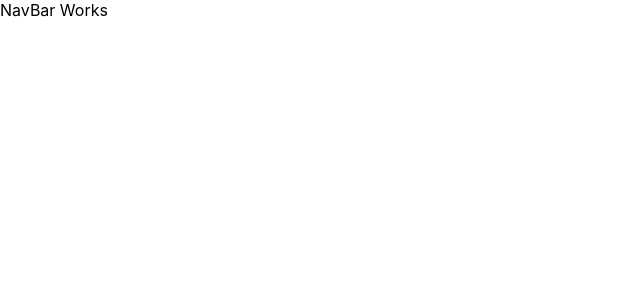
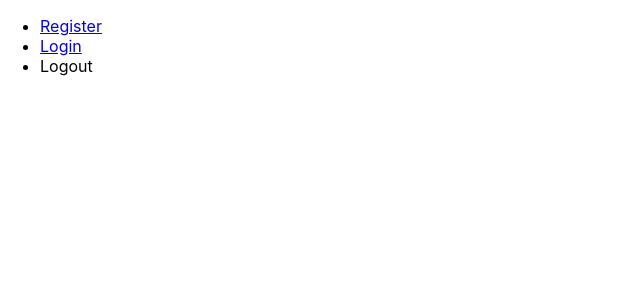
Before and after one commit to kaung-san-hein/vote-app, a React (Create React App) app in the folder client/: page / in a window 1280 px wide. Shown: the top 300 px of the page, without its empty margins (0-640 px from the left). Built offline with nearby package versions, Linux system fonts and the light colour scheme.

Commit message:
15 Application navigation

```diff
--- a/client/src/containers/NavBar.jsx
+++ b/client/src/containers/NavBar.jsx
@@ -1,5 +1,29 @@
 import React from "react";
+import { Link } from "react-router-dom";
+import { connect } from "react-redux";
+import { logout } from "../store/actions";
 
-const NavBar = () => <div>NavBar Works</div>;
+const NavBar = ({ auth, logout }) => {
+  return (
+    <div>
+      <ul>
+        <li>
+          <Link to="/register">Register</Link>
+        </li>
+        <li>
+          <Link to="/login">Login</Link>
+        </li>
+        <li>
+          <a onClick={logout}>Logout</a>
+        </li>
+      </ul>
+      {auth.isAuthenticated && <p>Logged in as {auth.user.username}</p>}
+    </div>
+  );
+};
 
-export default NavBar;
+const mapStateToProps = (store) => ({
+  auth: store.auth,
+});
+
+export default connect(mapStateToProps, { logout })(NavBar);
```
